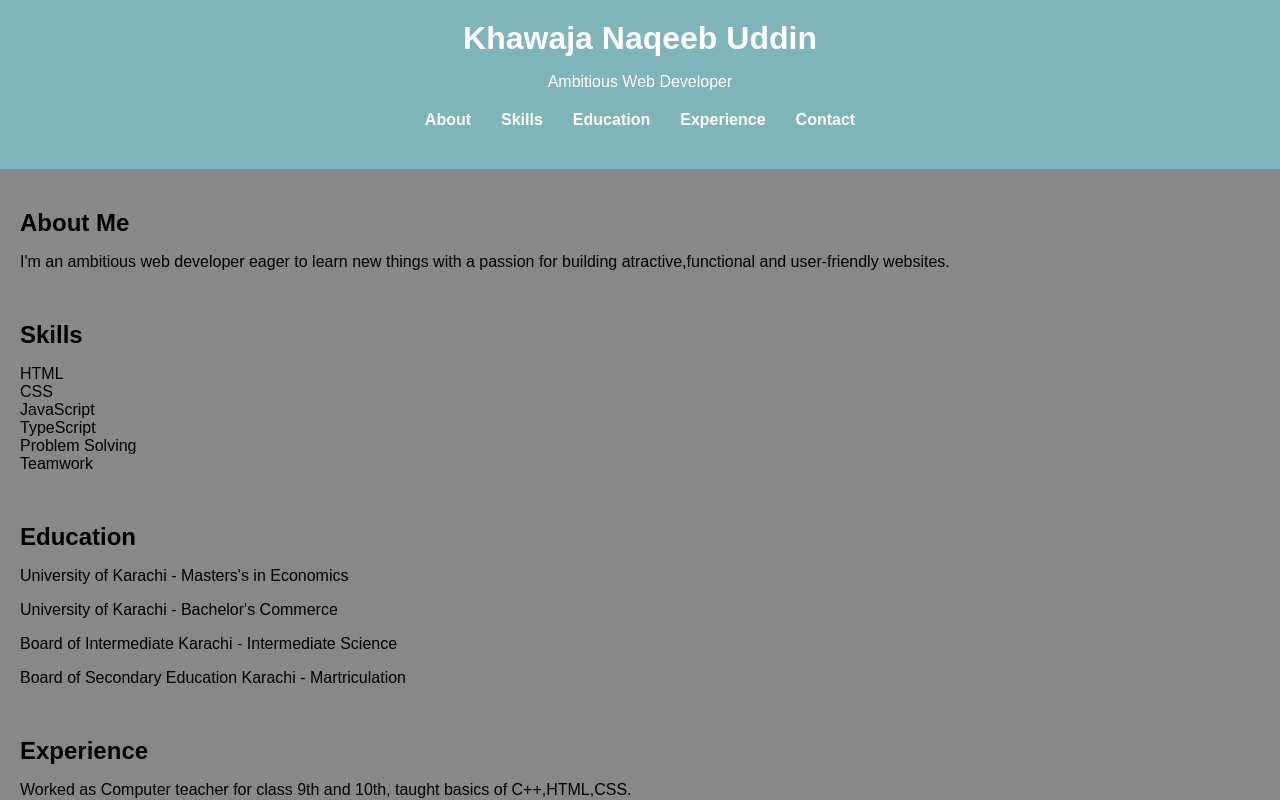
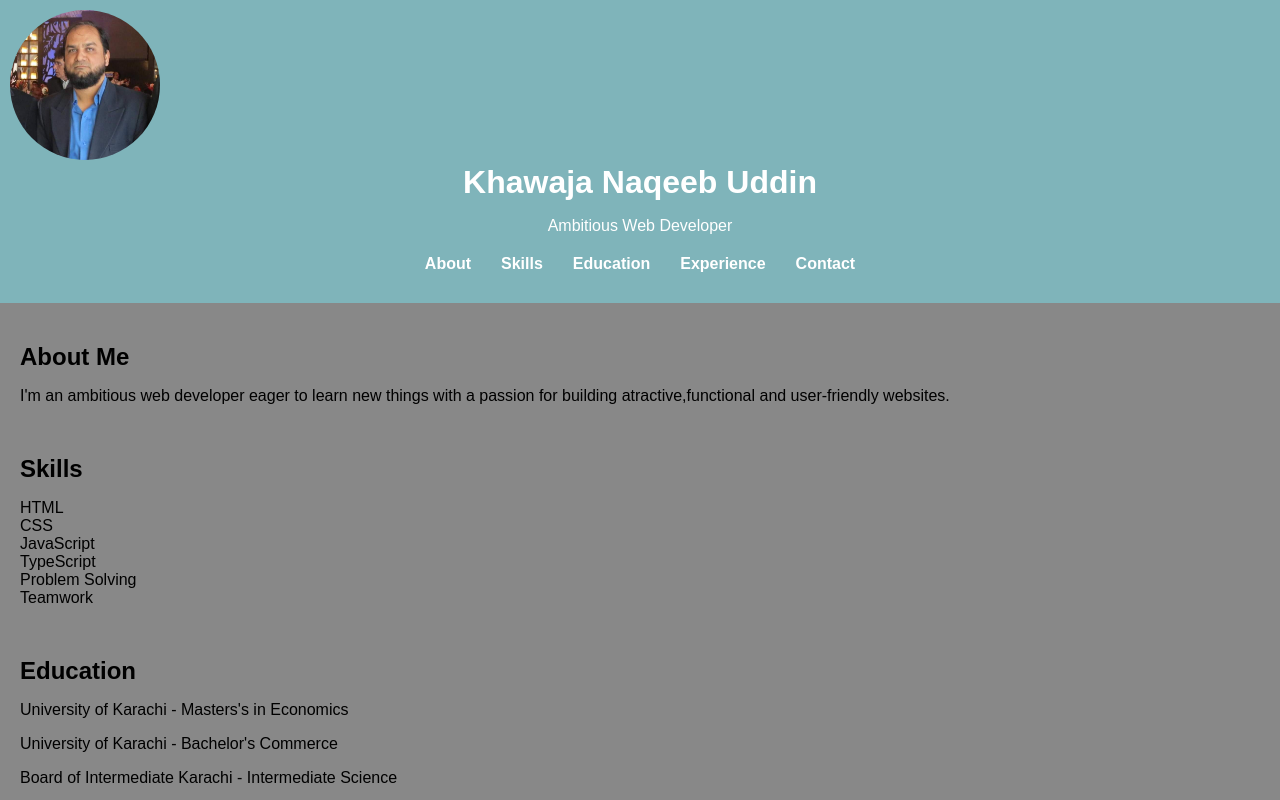
Before and after one commit to khawajanaqeeb/figma-assignment, a Next.js app: page / in a window 1280 px wide. Shown: the top 800 px of the page. Built offline with nearby package versions, Linux system fonts and the light colour scheme.

Commit message:
profile picture addt

```diff
--- a/app/globals.css
+++ b/app/globals.css
@@ -9,7 +9,7 @@ body {
 
 header {
   text-align: center;
-  padding: 20px;
+  padding: 10px;
   background-color: #7fb4ba;
   color: white;
 }
@@ -25,6 +25,10 @@ nav ul {
 nav ul li {
   margin: 0 15px;
 }
+ .pic{
+  margin-right: 100%;
+  border-radius: 50%;
+ }
 
 nav ul li a {
   color: white;
@@ -53,6 +57,8 @@ ul {
   padding: 0;
 }
 
+
+
 footer {
   text-align: center;
   margin-top: 50px;
--- a/app/page.tsx
+++ b/app/page.tsx
@@ -1,29 +1,56 @@
 // app/page.tsx
-import Link from 'next/link';
-import './globals.css'; // Import your global CSS styles
+import Link from "next/link";
+import "./globals.css";
+import profile from "./public/n2.jpg";
+import Image from "next/image";
 
 export default function Home() {
   return (
     <div>
       <header>
+      <div className="pic">
+          <Image
+            src={profile}
+            width={150}
+            height={150}
+            className="pic"
+            alt="Picture of the author"
 
-        <h1>Khawaja Naqeeb Uddin</h1>
-        <p> Ambitious  Web Developer</p>
-        <nav>
-          <ul>
-            <li><Link href="#about">About</Link></li>
-            <li><Link href="#skills">Skills</Link></li>
-            <li><Link href="#education">Education</Link></li>
-            <li><Link href="#experience">Experience</Link></li>
-            <li><Link href="#contact">Contact</Link></li>
-          </ul>
-        </nav>
+          />
+        </div>
+        <div className="head">
+          <h1>Khawaja Naqeeb Uddin</h1>
+          <p> Ambitious Web Developer</p>
+          <nav>
+            <ul>
+              <li>
+                <Link href="#about">About</Link>
+              </li>
+              <li>
+                <Link href="#skills">Skills</Link>
+              </li>
+              <li>
+                <Link href="#education">Education</Link>
+              </li>
+              <li>
+                <Link href="#experience">Experience</Link>
+              </li>
+              <li>
+                <Link href="#contact">Contact</Link>
+              </li>
+            </ul>
+          </nav>
+        </div>
       </header>
 
       <main>
         <section id="about">
           <h2>About Me</h2>
-          <p>I'm an ambitious web developer eager to learn new things with a passion for building atractive,functional and user-friendly websites.</p>
+          <p>
+            I'm an ambitious web developer eager to learn new things with a
+            passion for building atractive,functional and user-friendly
+            websites.
+          </p>
         </section>
 
         <section id="skills">
@@ -48,16 +75,35 @@ export default function Home() {
 
         <section id="experience">
           <h2>Experience</h2>
-          <p>Worked as Computer teacher for class 9th and 10th, taught basics of C++,HTML,CSS.</p>
-          <p>Worked in a computer sales and repair company named Computer Outlet , where performed hardware and software installation.</p>
+          <p>
+            Worked as Computer teacher for class 9th and 10th, taught basics of
+            C++,HTML,CSS.
+          </p>
+          <p>
+            Worked in a computer sales and repair company named Computer Outlet
+            , where performed hardware and software installation.
+          </p>
         </section>
 
         <section id="contact">
           <h2>Contact</h2>
           <p>Email: naqeebkns@gmail.com</p>
           <p>Phone: +923452435349</p>
-          <p>LinkedIn: <a href="https://www.linkedin.com/in/naqeeb-kns-75203a143/" target="_blank">LinkedIn</a></p>
-          <p>GitHub: <a href="https://github.com/khawajanaqeeb" target="_blank">GitHub</a></p>
+          <p>
+            LinkedIn:{" "}
+            <a
+              href="https://www.linkedin.com/in/naqeeb-kns-75203a143/"
+              target="_blank"
+            >
+              LinkedIn
+            </a>
+          </p>
+          <p>
+            GitHub:{" "}
+            <a href="https://github.com/khawajanaqeeb" target="_blank">
+              GitHub
+            </a>
+          </p>
         </section>
       </main>
 
```
Also changed, not shown: app/public/n2.jpg (added).
